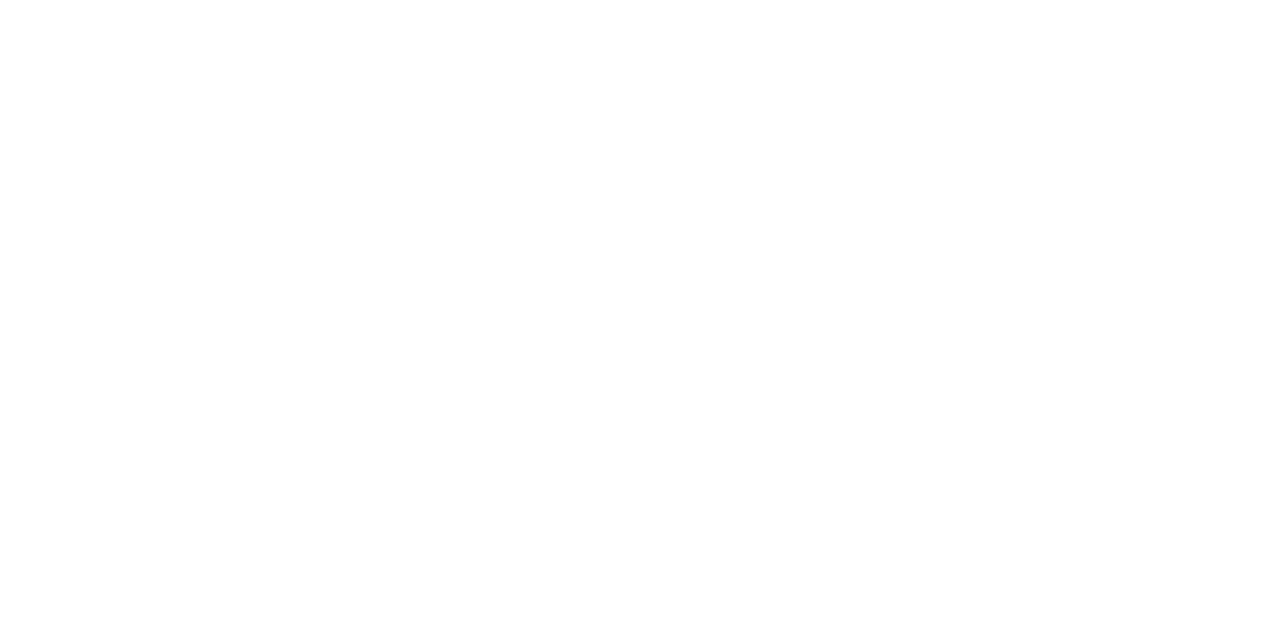
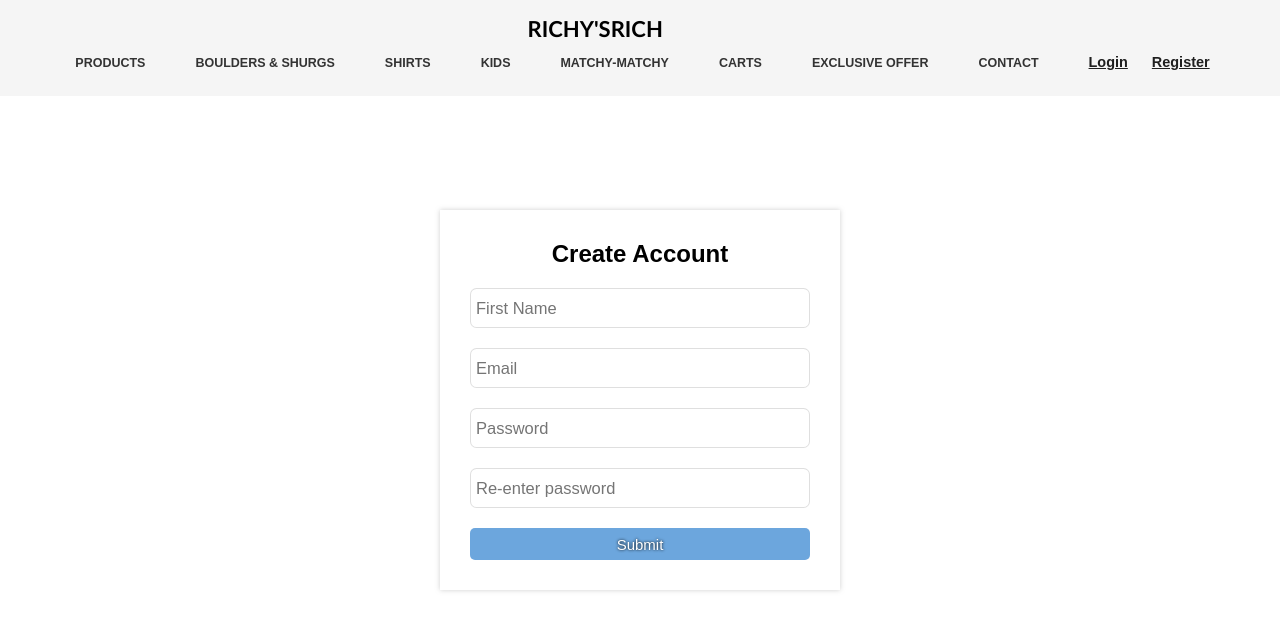
Before and after one commit to Emekabest/Commerce-site, a website: page signUp-page.html in a window 1280 px wide. Drawn offline with Linux system fonts and the light colour scheme.

Commit message:
created login and sign up page

```diff
--- a/Login-Page.html
+++ b/Login-Page.html
@@ -0,0 +1,99 @@
+<!DOCTYPE html>
+<html lang="en">
+  <head>
+    <meta charset="UTF-8" />
+    <meta http-equiv="X-UA-Compatible" content="IE=edge" />
+    <meta name="viewport" content="width=device-width, initial-scale=1.0" />
+    <link rel="stylesheet" href="./style/signUp.css" />
+    <link rel="stylesheet" href="./style/style.css" />
+    <title>Document</title>
+  </head>
+  <body>
+    <header class="content-headerbox">
+      <div class="content-headerbox-productName">
+        <div class="nav-open-btn">
+          <i class="fas fa-bars"></i>
+        </div>
+
+        <div class="content-headerbox-productName_name">
+          <span>
+            <h1 class=""><a href="./#/">RICHY'SRICH</a></h1>
+          </span>
+        </div>
+      </div>
+
+      <div class="content-headerbox-right">
+        <div class="content-headerbox-right_menu-list">
+          <ul>
+            <li><a href="">PRODUCTS</a></li>
+            <li><a href="">BOULDERS & SHURGS</a></li>
+            <li><a href="">SHIRTS</a></li>
+            <li><a href="">KIDS</a></li>
+            <li><a href="">MATCHY-MATCHY</a></li>
+            <li><a href="">CARTS</a></li>
+            <li><a href="">EXCLUSIVE OFFER</a></li>
+            <li><a href="contact.html">CONTACT</a></li>
+          </ul>
+        </div>
+
+        <div class="content-headerbox-right-register">
+          <div class="content-headerbox-right-register-login">
+            <a href="login-page.html">
+              <div class="content-headerbox-right-register-login-user-fa">
+                <i class="fas fa-user"></i>
+                <h6>Login</h6>
+              </div>
+
+              <div class="content-headerbox-right-register-login-user-txt">
+                <i class="fas fa-sign-in-alt"></i>
+                <p class="register-p">Login</p>
+              </div>
+            </a>
+          </div>
+
+          <div class="content-headerbox-right-register-signUp">
+            <a href="signUp-Page.html">
+              <div class="content-headerbox-right-register-signUp-user-fa">
+                <i class="fas fa-user-plus"></i>
+                <h6>Register</h6>
+              </div>
+              <div class="content-headerbox-right-register-signUp-user-txt">
+                <i class="fas fa-user-plus"></i>
+                <p class="register-p">Register</p>
+              </div>
+            </a>
+          </div>
+        </div>
+      </div>
+    </header>
+
+    <div class="main-container">
+      <div class="main-container-login-container">
+        <center><h2>Login</h2></center>
+
+        <div class="main-container-login-containerInner">
+          <form action="">
+            <div class="main-input mian-container-login-containerInner-email">
+              <input type="email" placeholder="Email" name="email" />
+            </div>
+
+            <div
+              class="main-input mian-container-login-containerInner-password"
+            >
+              <input
+                type="password"
+                class="password"
+                placeholder="Password"
+                name="password"
+              />
+            </div>
+
+            <div class="form-btn">
+              <button class="btn">Submit</button>
+            </div>
+          </form>
+        </div>
+      </div>
+    </div>
+  </body>
+</html>
--- a/signUp-page.html
+++ b/signUp-page.html
@@ -0,0 +1,124 @@
+<!DOCTYPE html>
+<html lang="en">
+  <head>
+    <meta charset="UTF-8" />
+    <meta http-equiv="X-UA-Compatible" content="IE=edge" />
+    <meta name="viewport" content="width=device-width, initial-scale=1.0" />
+    <title>Document</title>
+    <link rel="stylesheet" href="./style/signUp.css" />
+    <link rel="stylesheet" href="./style/style.css" />
+
+    <link
+      href="https://fonts.googleapis.com/css2?family=Libre+Baskerville:wght@700&display=swap"
+      rel="stylesheet"
+    />
+  </head>
+
+  <body>
+    <header class="content-headerbox">
+      <div class="content-headerbox-productName">
+        <div class="nav-open-btn">
+          <i class="fas fa-bars"></i>
+        </div>
+
+        <div class="content-headerbox-productName_name">
+          <span>
+            <h1 class=""><a href="./#/">RICHY'SRICH</a></h1>
+          </span>
+        </div>
+      </div>
+
+      <div class="content-headerbox-right">
+        <div class="content-headerbox-right_menu-list">
+          <ul>
+            <li><a href="">PRODUCTS</a></li>
+            <li><a href="">BOULDERS & SHURGS</a></li>
+            <li><a href="">SHIRTS</a></li>
+            <li><a href="">KIDS</a></li>
+            <li><a href="">MATCHY-MATCHY</a></li>
+            <li><a href="">CARTS</a></li>
+            <li><a href="">EXCLUSIVE OFFER</a></li>
+            <li><a href="contact.html">CONTACT</a></li>
+          </ul>
+        </div>
+
+        <div class="content-headerbox-right-register">
+          <div class="content-headerbox-right-register-login">
+            <a href="login-page.html">
+              <div class="content-headerbox-right-register-login-user-fa">
+                <i class="fas fa-user"></i>
+                <h6>Login</h6>
+              </div>
+
+              <div class="content-headerbox-right-register-login-user-txt">
+                <i class="fas fa-sign-in-alt"></i>
+                <p class="register-p">Login</p>
+              </div>
+            </a>
+          </div>
+
+          <div class="content-headerbox-right-register-signUp">
+            <a href="signUp-Page.html">
+              <div class="content-headerbox-right-register-signUp-user-fa">
+                <i class="fas fa-user-plus"></i>
+                <h6>Register</h6>
+              </div>
+              <div class="content-headerbox-right-register-signUp-user-txt">
+                <i class="fas fa-user-plus"></i>
+                <p class="register-p">Register</p>
+              </div>
+            </a>
+          </div>
+        </div>
+      </div>
+    </header>
+
+    <div class="main-container">
+      <div class="main-container-login-container">
+        <center><h2>Create Account</h2></center>
+
+        <div class="main-container-login-containerInner">
+          <form action="">
+            <div
+              class="main-input mian-container-login-containerInner-username"
+            >
+              <input
+                type="username"
+                placeholder="First Name"
+                name="firstname"
+              />
+            </div>
+            <div class="main-input mian-container-login-containerInner-email">
+              <input type="email" placeholder="Email" name="email" />
+            </div>
+
+            <div
+              class="main-input mian-container-login-containerInner-password"
+            >
+              <input
+                type="password"
+                class="password"
+                placeholder="Password"
+                name="password"
+              />
+            </div>
+
+            <div
+              class="main-input mian-container-login-containerInner-repassword"
+            >
+              <input
+                type="password"
+                class="re-password"
+                placeholder="Re-enter password"
+              />
+            </div>
+
+            <div class="form-btn">
+              <button class="btn">Submit</button>
+            </div>
+          </form>
+        </div>
+      </div>
+    </div>
+  </body>
+</html>
--- /dev/null
+++ b/style/signUp.scss
@@ -0,0 +1,59 @@
+* {
+  margin: 0;
+  padding: 0;
+  list-style-type: none;
+  text-decoration: none;
+}
+
+body {
+  font-family: Georgia, "Times New Roman", Times, serif;
+}
+.main-container {
+  display: grid;
+  place-items: center;
+  height: 100vh;
+
+  &-login-container {
+    width: 400px;
+    box-shadow: 0px 0px 5px rgba(197, 197, 197, 0.816);
+    padding: 30px;
+
+    &Inner {
+      .main-input {
+        margin: 20px 0;
+
+        & input {
+          height: 40px;
+          width: -webkit-fill-available;
+          padding: 5px;
+          font-size: 16.5px;
+          border-radius: 6.5px;
+          outline: none;
+          border: 1px solid #33333327;
+
+          &:active {
+            background-color: #6ca6dd;
+            color: #fff;
+          }
+          &:focus {
+            box-shadow: 0px 0px 5px #6ca6dd5f;
+          }
+        }
+      }
+    }
+
+    .form-btn {
+      button {
+        cursor: pointer;
+        font-size: 15px;
+        height: 32px;
+        width: 100%;
+        background-color: #6ca6dd;
+        border: none;
+        border-radius: 5px;
+        color: #fff;
+        text-shadow: 0px 0px 3px rgb(0, 0, 0);
+      }
+    }
+  }
+}
```
Also changed, not shown: contact.html (+0 -38 lines), index.html (+9 -30 lines), product.html (+2 -3 lines), js/data.js (line endings or trailing spaces), style/signUp.css (added), 1 other file.
